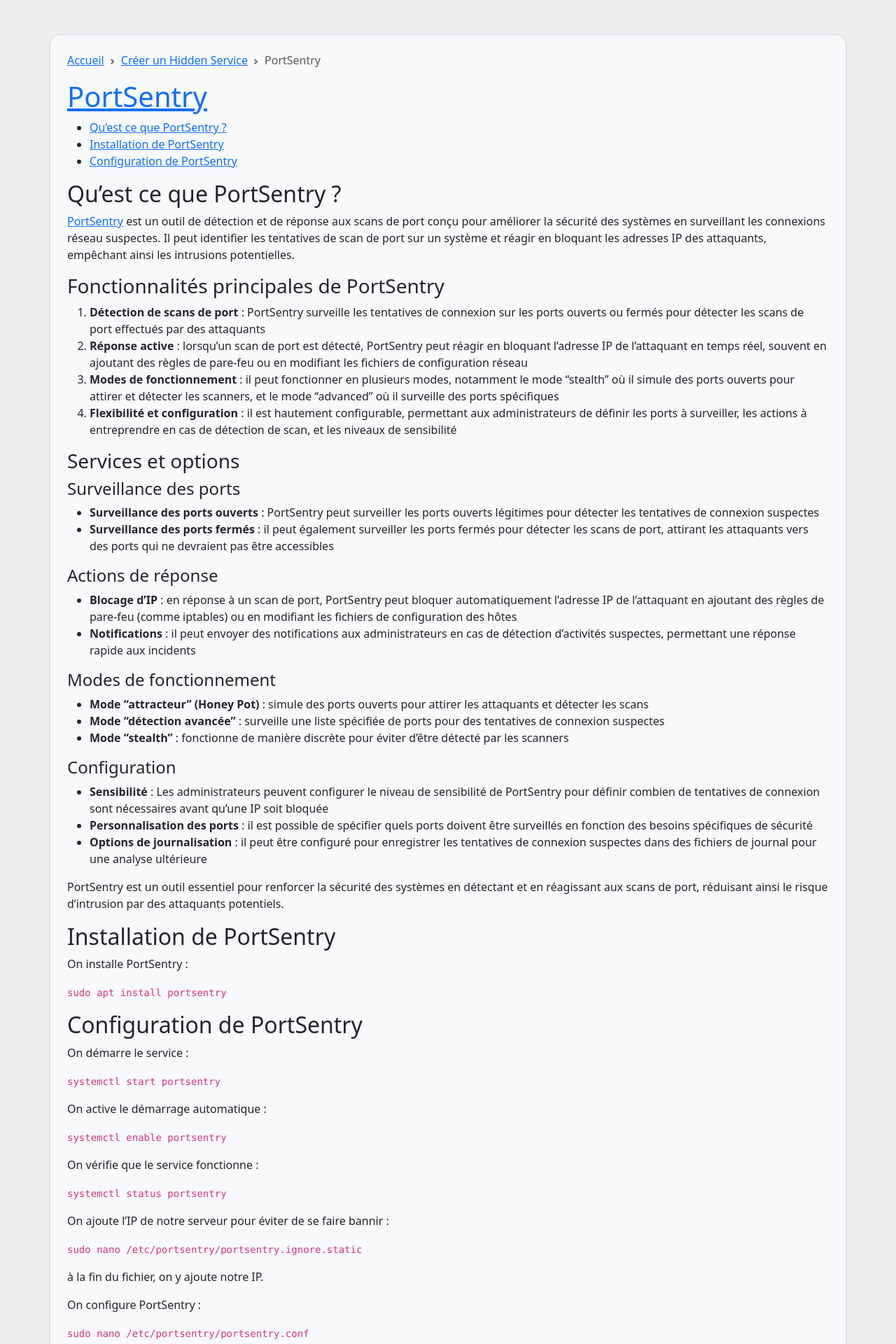
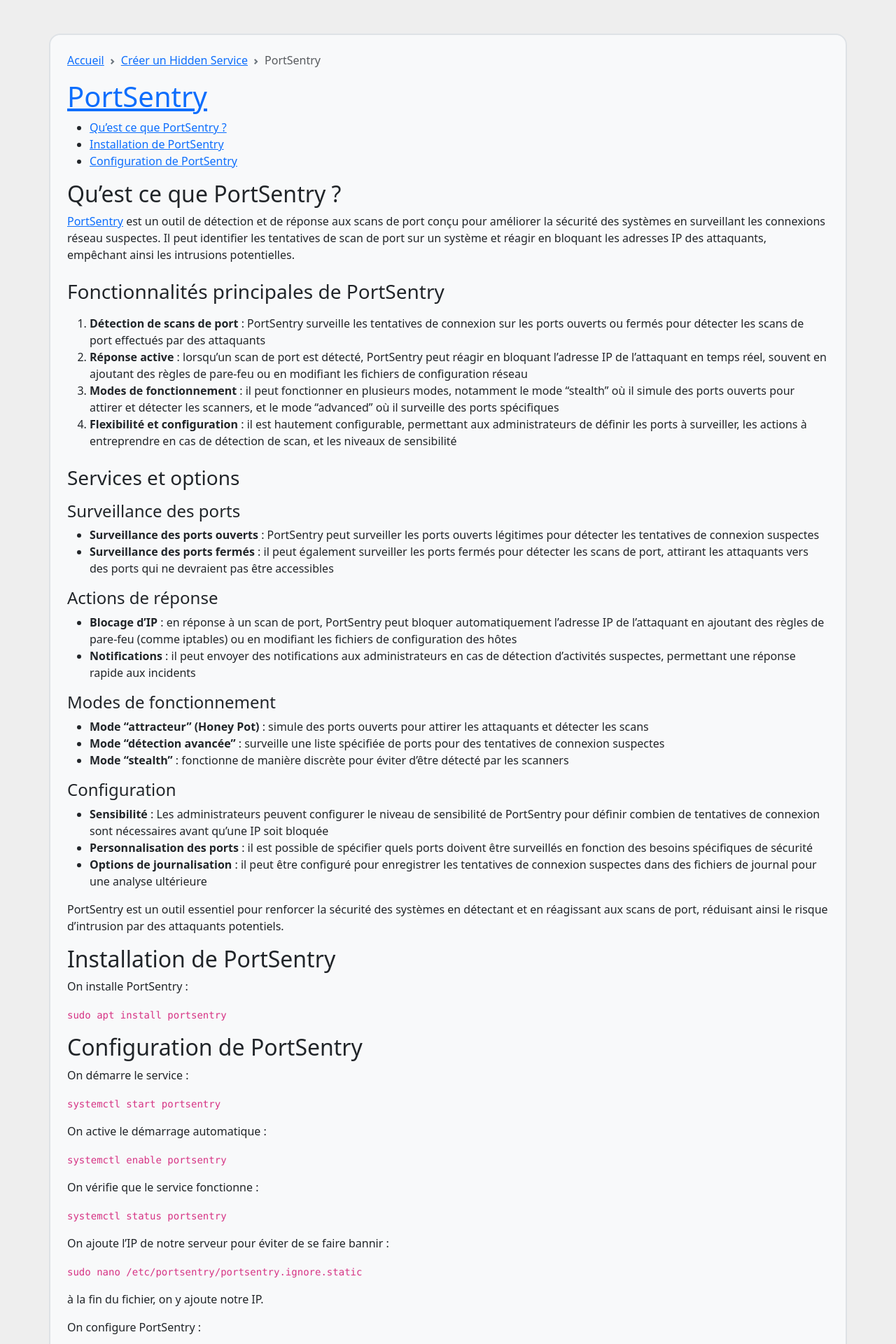
Before and after one commit to Machou/machou.github.io, a Jekyll site: the page built from pages/portsentry.md, in a window 1280 px wide. Shown: the top 1920 px of the page at 70% size. Built offline with Jekyll 4.4.1, drawn with Linux system fonts in a browser that asks for light colours; comment, search, counter and statistics services are not loaded.

Commit message:
corrections

```diff
--- a/assets/css/style.css
+++ b/assets/css/style.css
@@ -1,5 +1,9 @@
 body {
 	background-color: #eee;
+}
+
+h3 {
+	margin: 1.5rem 0 1rem;
 }
 
 .table-wow td:first-child {
```
